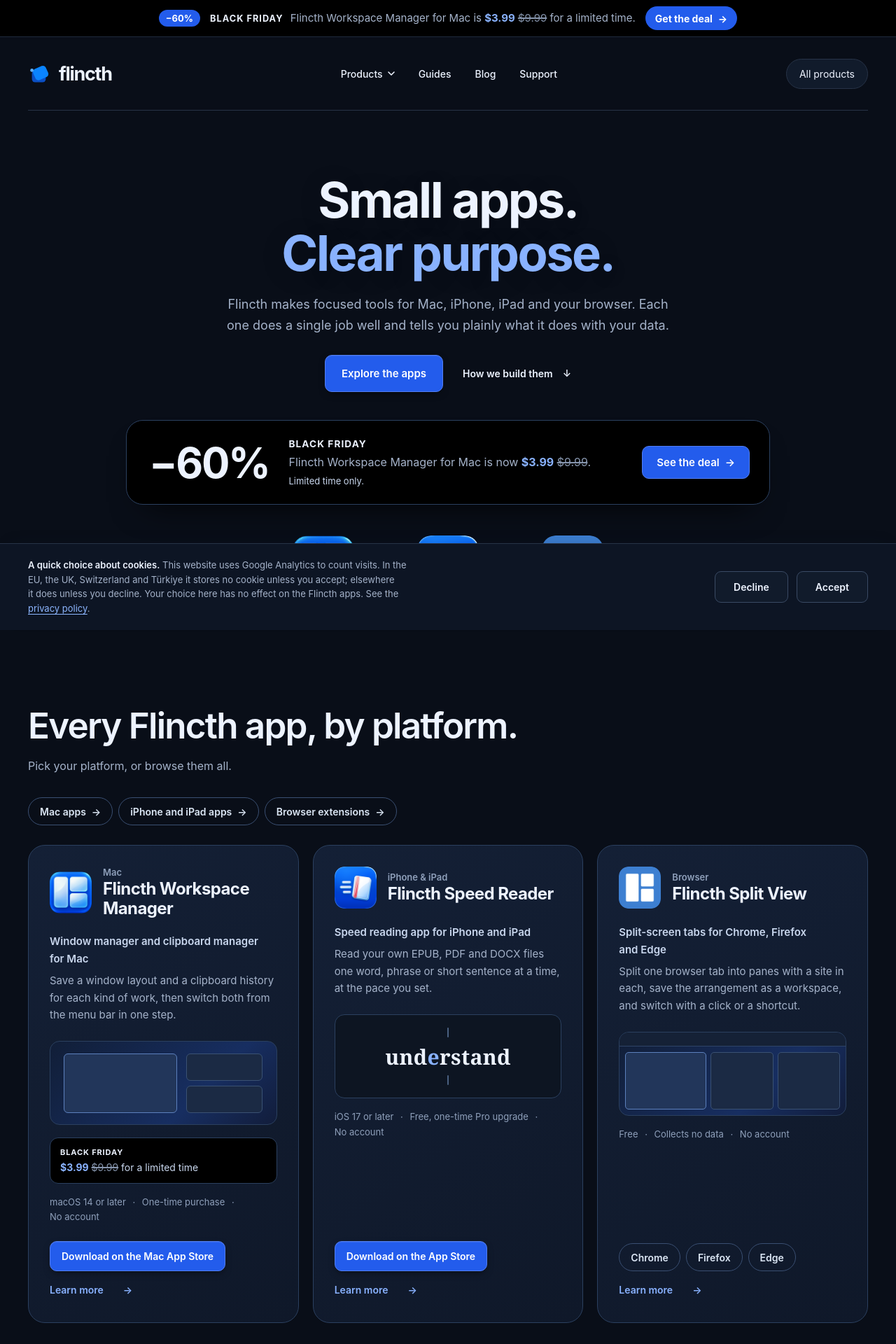
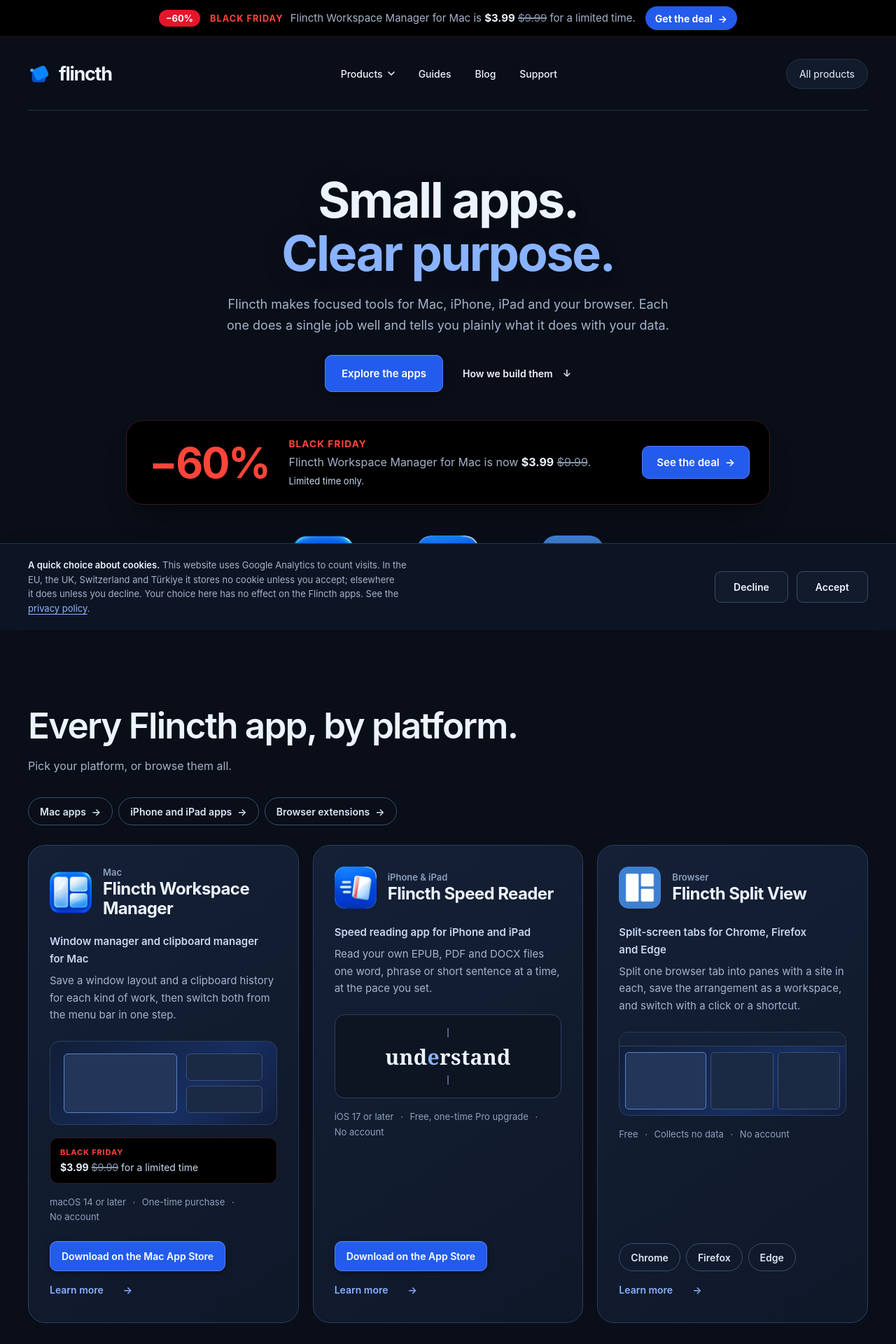
Before and after one commit to safakveziran/flincth-website, a Jekyll site: the page built from index.html, in a window 1280 px wide. Shown: the top 1920 px of the page at 70% size. Built offline with Jekyll 4.4.1, drawn with Linux system fonts in a browser that asks for light colours.

Commit message:
Mark the Black Friday deal in red
Red now marks the deal itself: the discount pill, the large discount, the
sale's name, the price tag and the share image. Sale prices are white and
every button keeps the site's blue, so red stays a marker rather than a
second accent. DESIGN.md records it as the one exception to the single
accent, for the length of a sale.

Co-Authored-By: Claude Opus 5.5 <noreply@anthropic.com>
Claude-Session: https://claude.ai/code/session_01CpC11h5A9UWY1cUixwwKyS

```diff
--- a/dark.css
+++ b/dark.css
@@ -284,24 +284,26 @@ footer > a:hover { color: #8db6ff; }
 .post-body td:first-child { color: var(--ink); }
 .closing p a { color: #89b2ff; text-decoration: underline; text-underline-offset: 3px; }
 
-/* Limited-time deal: black, the colour of the day, with the site's one blue. */
-.sale-bar { background: #000; color: #c9d7ee; border-bottom: 1px solid #1f2a3c; }
-.sale-bar b { color: var(--ink); }
-.sale-pill { background: var(--action); color: #fff; }
+/* Limited-time deal: black, the colour of the day. Red marks the deal itself
+   (the discount, the sale's name, the price tag); prices stay neutral and
+   every button keeps the site's blue. #e5162a carries white text at 4.7:1,
+   #ff453a reads on black at 6.2:1. */
+.sale-bar { background: #000; color: #c9d7ee; border-bottom: 1px solid #2a1418; }
+.sale-pill { background: #e5162a; color: #fff; }
+.sale-bar b, .sale-promo-copy b, .product-card-sale b { color: #ff453a; }
+.sale-promo-off { color: #ff453a; }
 .sale-bar s, .product-card-sale s, .deal-price s, .sale-promo s, .value-was { color: #8695ad; }
-.sale-bar strong, .product-card-sale strong, .sale-promo strong { color: #89b2ff; }
+.sale-bar strong, .product-card-sale strong, .sale-promo strong { color: var(--ink); }
 .sale-countdown { color: var(--muted); }
 .sale-bar a { background: var(--action); color: #fff; }
 .sale-bar a:hover { background: #326af4; }
-.deal-panel { background: #000; border-color: #22324b; box-shadow: 0 24px 48px -28px #000; }
+.deal-panel { background: #000; border-color: #3a1a20; box-shadow: 0 24px 48px -28px #000; }
 .deal-copy h2, .deal-price strong { color: var(--ink); }
 .deal-copy > p { color: var(--muted); }
-.deal-ends { color: #c9d7ee; }
-.sale-promo { background: #000; border-color: #2b405f; color: var(--muted); box-shadow: 0 24px 48px -28px #000; }
-.sale-promo:hover { border-color: #57729b; }
-.sale-promo-off, .sale-promo-copy b { color: var(--ink); }
+.deal-ends { color: #ff8a80; }
+.sale-promo { background: #000; border-color: #3a1a20; color: var(--muted); box-shadow: 0 24px 48px -28px #000; }
+.sale-promo:hover { border-color: #6b2a33; }
 .sale-promo small { color: #c9d7ee; }
 .sale-promo-cta { background: var(--action); color: #fff; border: 1px solid #527ff2; }
 .sale-promo:hover .sale-promo-cta { background: #326af4; }
-.product-card-sale { background: #000; border-color: #2b405f; color: #c9d7ee; }
-.product-card-sale b { color: var(--ink); }
+.product-card-sale { background: #000; border-color: #3a1a20; color: #c9d7ee; }
```
Also changed, not shown: DESIGN.md (+16 -11 lines), assets/black-friday-tag.svg, assets/og-black-friday.png.
